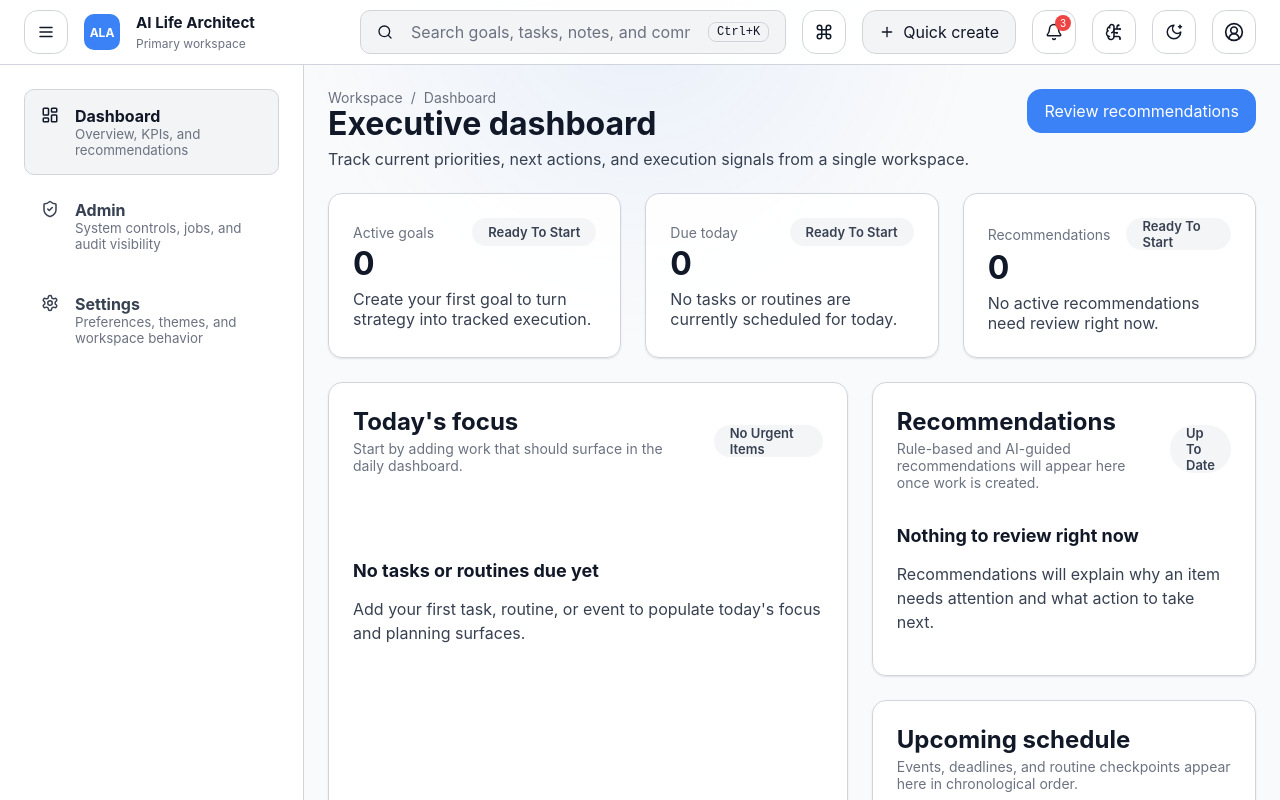
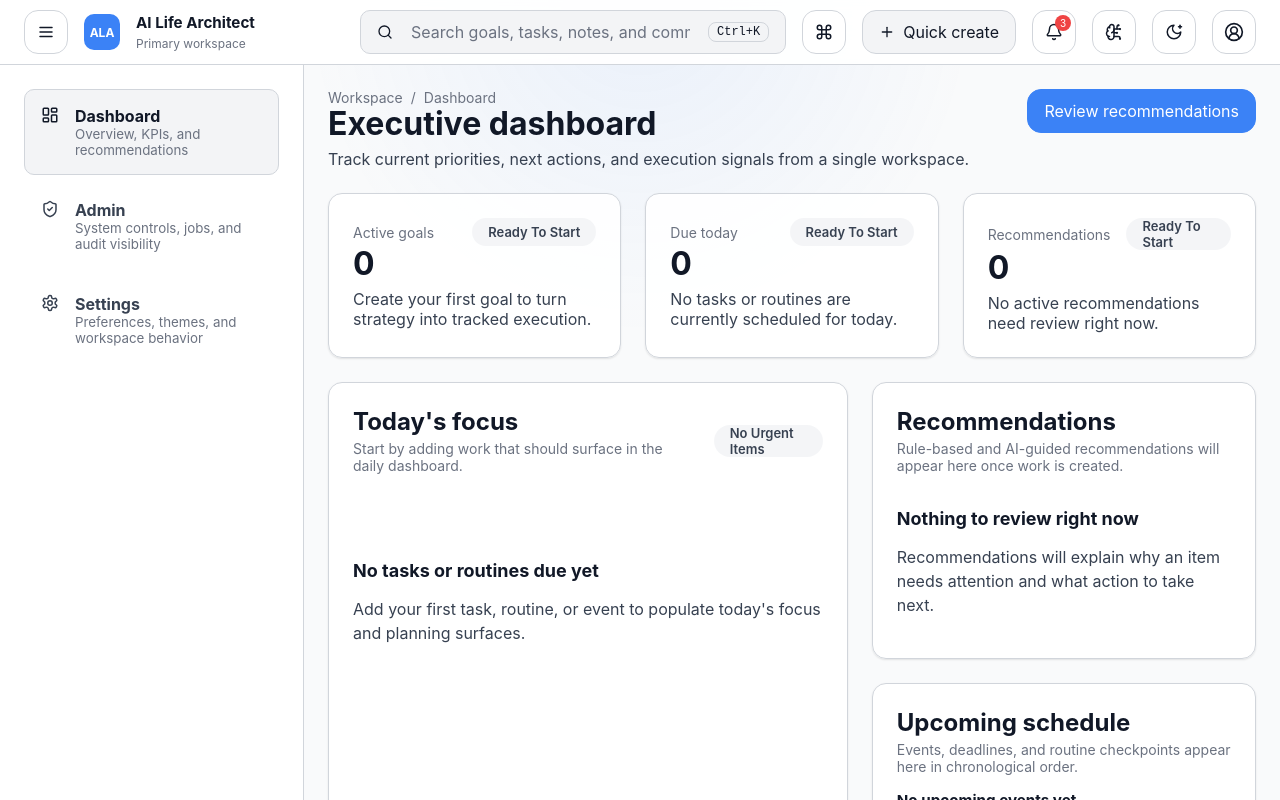
Before and after one commit to umeshayk/ai-life-architect, a React (Vite) app in the folder frontend/: page / in a window 1280 px wide. Shown: the top 800 px of the page. Built offline with nearby package versions, Linux system fonts and the light colour scheme; no server answers.

Commit message:
fix: remove non-spec recommendation badge

```diff
--- a/frontend/src/pages/DashboardPage.tsx
+++ b/frontend/src/pages/DashboardPage.tsx
@@ -68,8 +68,6 @@ export function DashboardPage() {
           <RecommendationCard
             title="Recommendations"
             helperText="Rule-based and AI-guided recommendations will appear here once work is created."
-            badge="Up to date"
-            badgeTooltip="There are no current recommendations requiring review or action."
             emptyTitle="Nothing to review right now"
             emptyDescription="Recommendations will explain why an item needs attention and what action to take next."
           />
```
